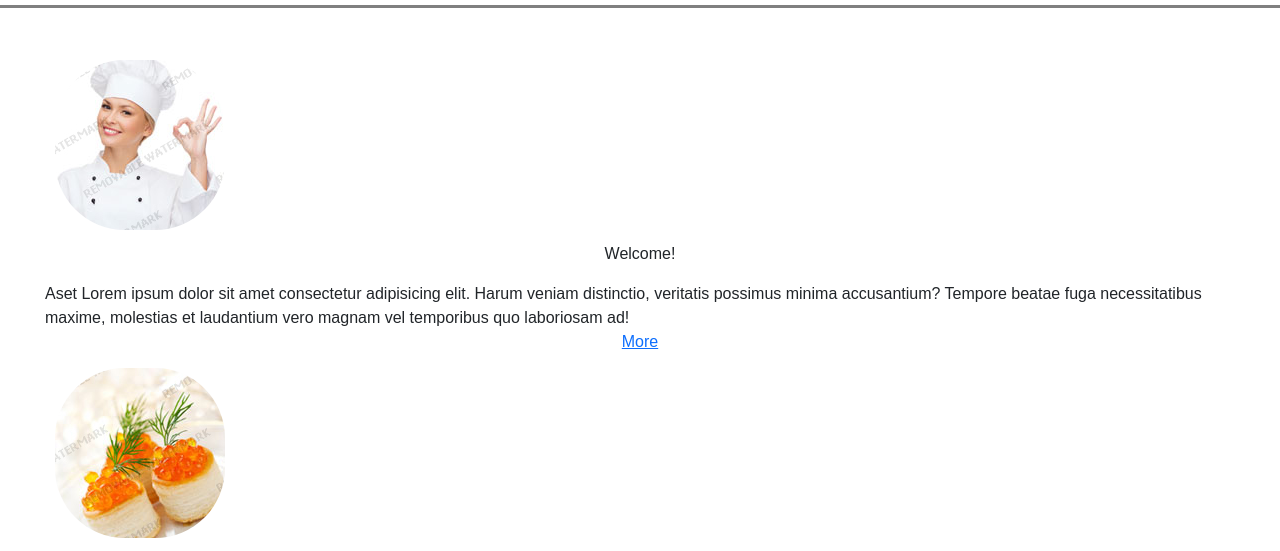
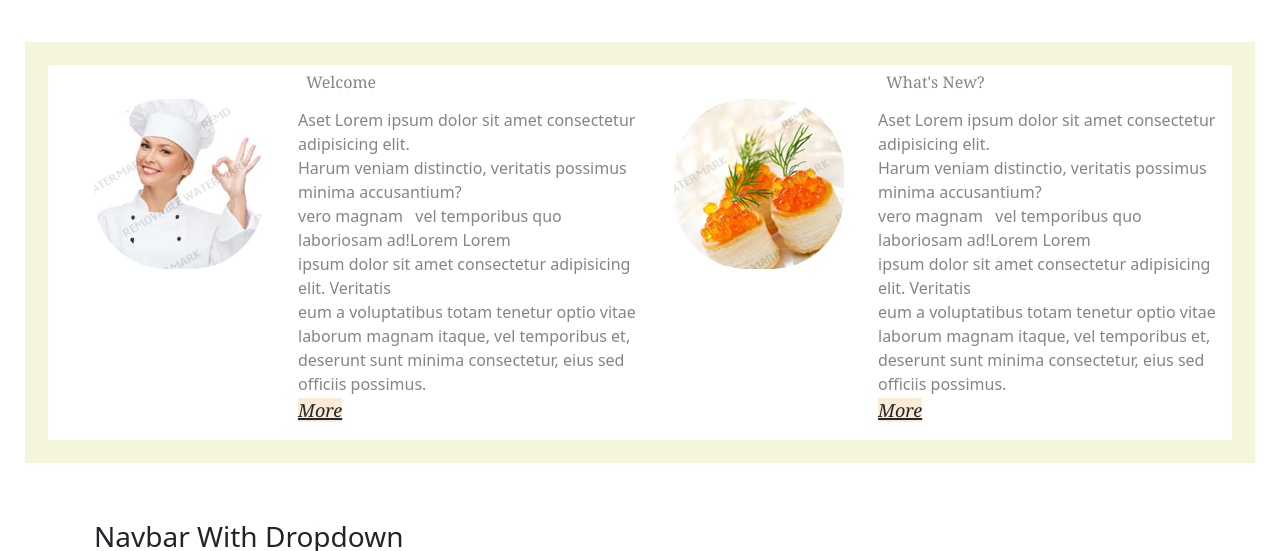
Before and after one commit to adehogun/Cooking-Book, a plain HTML site: page index.html in a window 1280 px wide. Shown: the part 244-795 px from the top of the page. Drawn offline with nearby package versions, Linux system fonts and the light colour scheme.

Commit message:
new edit

```diff
--- a/index.html
+++ b/index.html
@@ -53,53 +53,66 @@
 </head>
 <body>
     <!-- Reshma begins -->
-    <nav></nav>
-    <header></header>
+
     <!-- wale starts -->
-
-
-
     <main>
         <section>
             <div class="row">
-                    <div class="column1">
+                    <div class="column">
+                            <div class="col1">
                         <figure>
                             <img src="./page1_pic1.jpg" alt="">
-                            <p class="title">Welcome!</p>
-                        </figure>
+                                <div class="title">
+                                  <h2>Welcome</h2>
+                                  <p>
+                                    Aset Lorem ipsum dolor sit amet consectetur adipisicing elit.<br>
+                                    Harum veniam distinctio, veritatis possimus minima accusantium?<br>
+                                    vero magnam &nbsp; vel temporibus quo laboriosam ad!Lorem Lorem<br>ipsum dolor sit amet consectetur adipisicing elit. Veritatis<br> eum a voluptatibus totam tenetur optio vitae laborum magnam itaque, vel temporibus et, deserunt sunt minima consectetur, eius sed officiis possimus.
+                                  <a href="#"class="btn1">
+                                  <span>More</span>
+                                 </a></p>
+                                </div>
+                            </div>
+
+                            <div class="col2">
+                              <figure>
+                                  <img src="./page1_pic2.jpg" alt="">
+                                      <div class="title">
+                                        <h2>What's New?</h2>
+                                      <p>
+                                      Aset Lorem ipsum dolor sit amet consectetur adipisicing elit.<br>
+                                      Harum veniam distinctio, veritatis possimus minima accusantium?<br>
+                                      vero magnam &nbsp; vel temporibus quo laboriosam ad!Lorem Lorem<br>ipsum dolor sit amet consectetur adipisicing elit. Veritatis<br> eum a voluptatibus totam tenetur optio vitae laborum magnam itaque, vel temporibus et, deserunt sunt minima consectetur, eius sed officiis possimus.
+                                      <a href="#"class="btn1">
+                                      <span>More</span>
+                                      </a></p>
+                                      </div>
+                                  </div>
+                    </div>
+            </div>
 
 
+       <div class="blocks">
+          <div class="block-items">
+            <h2></h2>
 
-                        <p>
-                            Aset Lorem ipsum dolor sit amet consectetur adipisicing elit. Harum veniam distinctio, veritatis possimus minima accusantium? Tempore beatae fuga necessitatibus maxime, molestias et laudantium vero magnam vel temporibus quo laboriosam ad! &nbsp;
-                            <a href="#"class="btn1">
-                            <span>More</span>
-                            </a>
-                         </p>
-                    </div>
-
-
-                    <div class="column2">
-
-                        <figure>
-                            <img src="./page1_pic2.jpg" alt="">
-                        </figure>
-                        <p class="title">What's New</p>
-                        <p>
-                            Averiti vitaeaert aset Lorem ipsum dolor sit amet consectetur adipisicing elit. Harum veniam distinctio, veritatis possimus minima accusantium? Tempore beatae fuga necessitatibus maxime, molestias et laudantium vero magnam vel temporibus quo laboriosam ad! &nbsp;
-                            <a href="#"class="btn1">
-                            <span>More</span>
-                            </a>
-                         </p>
-                    </div>
+        </div>
 
 
 
 
-            </div>
 
-        </section>
-    </main>
+
+
+
+       </div>
+
+    </section>
+
+
+
+
+  </main>
 
         <!-- wale ends -->
 
--- a/styles.css
+++ b/styles.css
@@ -1,49 +1,107 @@
 /* Wale */
 
-main {
+
+.blocks {
+
+    display: flex;
+}
+
+.block-items {
+    display: flex;
+}
+section {
+
+    color: #858585;
+    font: 15px;
+    background: #ffffff;
+    padding: 37px;
+}
+
+.column {
+    display: flex;
+    background-color: #ffffff;
+
+
+}
+
+.row .column figure {
+    background-color:grey
+margin: 3px;
+}
+
+
+.btn1{
+    text-shadow:none;
+	color:#272727;
+	border-radius:0;
+	background:#nonbox-shadow:none;
+	display:inline-block;
+	padding:0;
+	font:italic 20px/28px Georgia;
+	margin:0;e;
+	border:0;
+-webkit-transition:all .25s;
+transition:all .25s
+}
+.col1 figure img {
+    display: flex;
+    display: flex;
+    float: left;
+    justify-content: space-between;
+    margin: 32px;
+
+
+}
+
+.col2 figure img {
+    display: flex;
+    float: left;
+    border-radius: 75px;
+    justify-content: space-between;
+    margin: 32px;
+    padding: 2px
+
+}
+
+.title span {
+
+    background-color: antiquewhite;
+    font-size: large;
+    font-family: Cambria, Cochin, Georgia, Times, 'Times New Roman', serif;
+
+}
+
+.title h2{
+    font-size: medium;
+    font-family: Georgia, Times, 'Times New Roman', serif;
+}
+
+.col1 figure img {
+    display: flex;
+    float: left;
+    border-radius: 75px;
+    justify-content: space-between;
+    margin: 32px;
+    padding: 2px
+
+}
+.title h2 {
+
+    font:4px;
+    display: flex;
+    padding: 8px;
+}
+.row p {
+flex-direction: column;
+    display: flex;
 
 }
 
 .row {
-    display: flex;
-   border: 3px solid grey;
-    justify-content: space-between;
-    padding: 40px;
+    margin: 12px;
+    background-color: beige;
 
-}
-
-figure img {
-    border-radius:70px;
-    display: flex;
-    flex-direction: column;
-    margin: 12px;
-}
-
-.column1 title{
-  margin: 93px;
-}
-.column2 title {
-    margin: 2px;
-
-}
-
-.row p {
-flex-direction: column;
-    display: flex;
-    margin:2px;
-    font-family: 'Arial Narrow Bold', sans-serif;
-    justify-content: center;
-    align-items: center;
-}
-.row title {
-    display: flex;
-    flex-direction: column
-}
-
-.row title {
-    display: flex;
-    margin: 34px;
-    padding: 34px;
+    padding: 23px;
 }
 
 /* Reshma */
```
